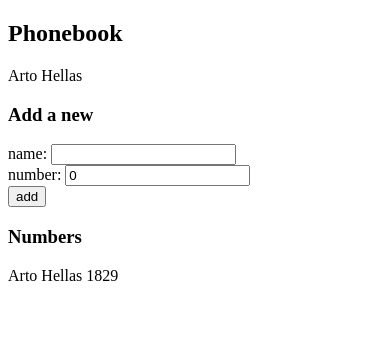
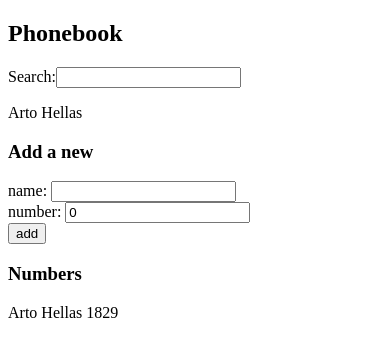
Before and after one commit to Bakaryjobe21/part2, a React (Create React App) app in the folder part-2/: page / in a window 390 px wide. Shown: the top 356 px of the page. Built offline with nearby package versions, Linux system fonts and the light colour scheme; the HTML template or start-up script is replaced by a standard one.

Commit message:
2.10: The Phonebook Step5

```diff
--- a/part-2/src/App.js
+++ b/part-2/src/App.js
@@ -9,10 +9,14 @@ const App = () => {
     { name: 'Arto Hellas',number:1829}
   ])
   const [ newName, setNewName ] = useState('')
+  const[search,setSearch]=useState('')
   const [newNumber,setNewNumber]=useState(0)
 
   const name=(e)=>{
     setNewName(e.target.value)
+  }
+  const name2=(e)=>{
+    setSearch(e.target.value)
   }
 
   const number=(e)=>{
@@ -55,7 +59,7 @@ const App = () => {
     <div>
       <h2>Phonebook</h2>
 
-       <Filter persons={persons} newName={newName}/>
+       <Filter persons={persons} newName={newName} name2={name2} addPerson={addPerson}/>
 
       <h3>Add a new</h3>
       <PersonForm addPerson={addPerson} newName={newName} newNumber={newNumber} name={name} number={number}/>
--- a/part-2/src/components/Filter.js
+++ b/part-2/src/components/Filter.js
@@ -1,12 +1,20 @@
 import React from 'react'
 
-const Filter = ({persons }) => {
-  const name=  persons.filter((value)=>{
-        return value.name
-    })
+const Filter = ({persons,newName,name,addPerson}) => {
+
     return (
         <div>
-            {name.map((i)=>{
+
+                <div>
+                Search:<input value={newName}  onChange={name}/>
+                </div>
+
+
+               {persons.filter((value)=>{
+        return value.name===newName
+    })}
+
+            {persons.map((i)=>{
                 return <div> <p> {i.name }</p> </div>
             })}
 
```
